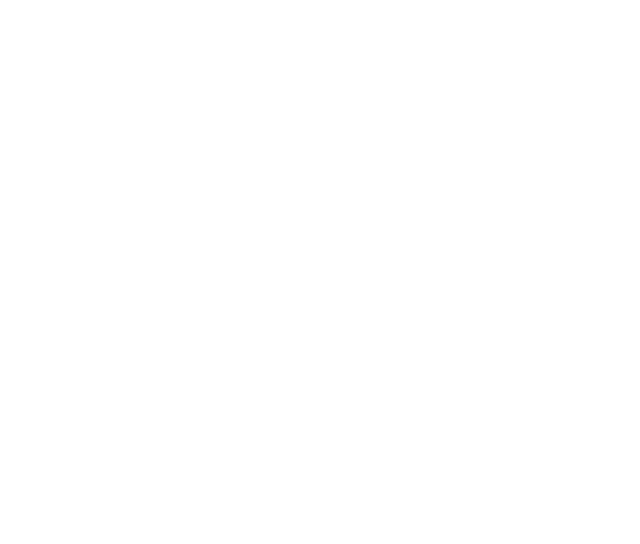
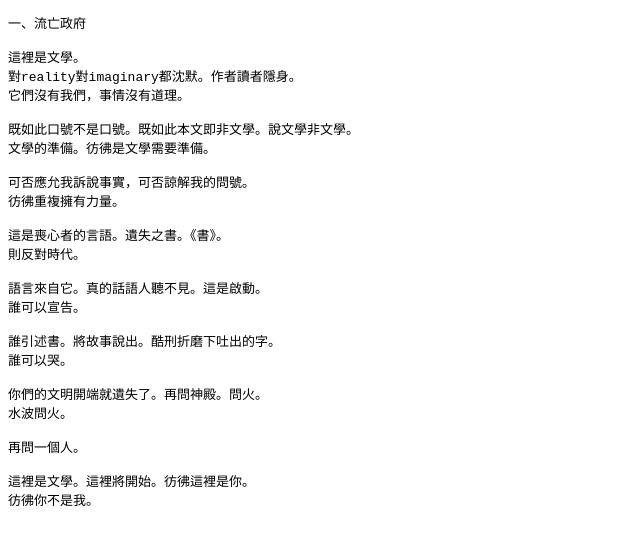
Before and after one commit to bTorna/bTorna.github.io, a plain HTML site: page p1.html in a window 1280 px wide. Shown: the whole page, without its empty margins (0-640 px from the left). Drawn offline with Linux system fonts and the light colour scheme.

Commit message:
literature

```diff
--- a/p1.html
+++ b/p1.html
@@ -8,7 +8,36 @@
 </head>
 
 <body>
+<pre>
+一、流亡政府
 
+這裡是文學。
+對reality對imaginary都沈默。作者讀者隱身。
+它們沒有我們，事情沒有道理。
+
+既如此口號不是口號。既如此本文即非文學。說文學非文學。
+文學的準備。彷彿是文學需要準備。
+
+可否應允我訴說事實，可否諒解我的問號。
+彷彿重複擁有力量。
+
+這是喪心者的言語。遺失之書。《書》。
+則反對時代。
+
+語言來自它。真的話語人聽不見。這是啟動。
+誰可以宣告。
+
+誰引述書。將故事說出。酷刑折磨下吐出的字。
+誰可以哭。
+
+你們的文明開端就遺失了。再問神殿。問火。
+水波問火。
+
+再問一個人。
+
+這裡是文學。這裡將開始。彷彿這裡是你。
+彷彿你不是我。
+</pre>
 </body>
 
 </html>
```
